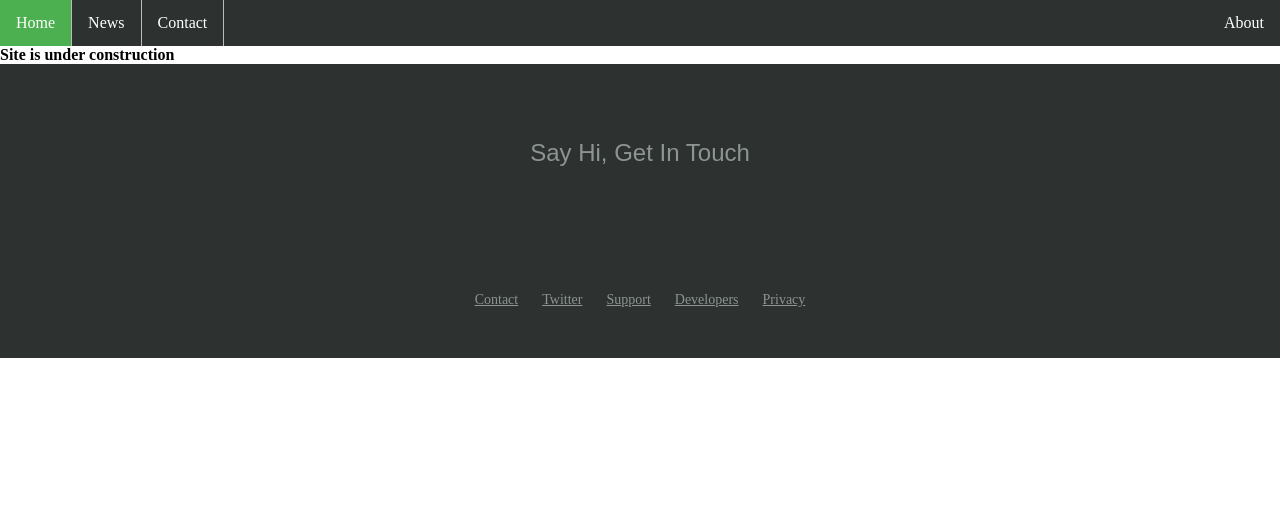
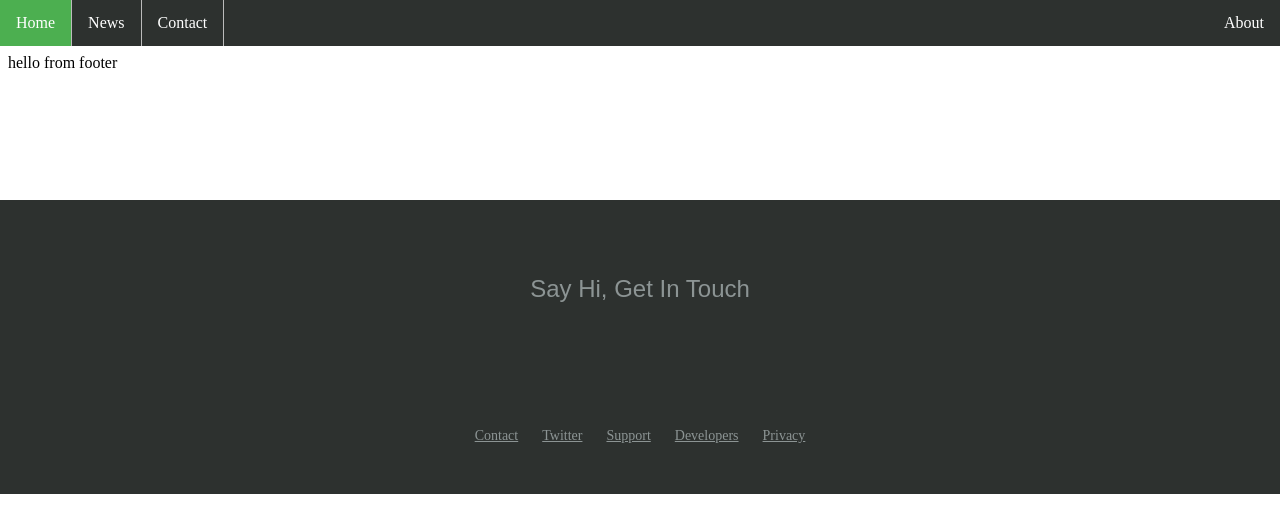
Before and after one commit to TechPhonix/TechPhonix.github.io, a plain HTML site: page index.html in a window 1280 px wide. Both pictures are taken after a click on the link "Home". Drawn offline with nearby package versions, Linux system fonts and the light colour scheme.

Commit message:
Updates Index.html for html content loading
Loads content in index.html from another html.

```diff
--- a/index.html
+++ b/index.html
@@ -23,11 +23,15 @@
             $("#content").html("<b>Hello world!</b>");
             $(this).css("background-color", "lightgray");
             });*/
+	    function load_home() {
+	    	document.getElementById("ChangeThis").innerHTML='<object type="text/html" data="footer.html" ></object>';
+	    }
 
             $("#home").click(function(){
                 resetAll();
                 document.getElementById('home').className = 'active';
                 $("#ChangeThis").html("<b>Site is under construction</b>");
+		    load_home();
             });
 
             $("#news").click(function(){
```
